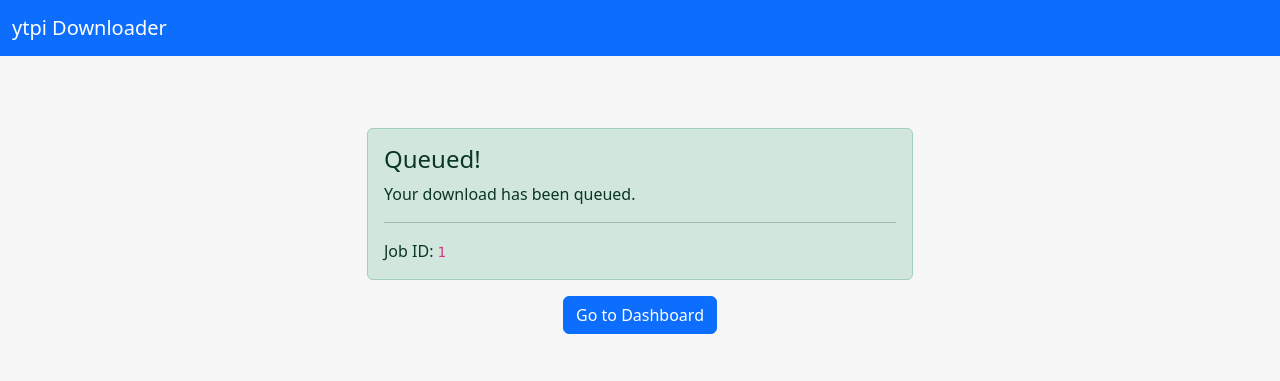
After one commit to joescars/ytpi, a Flask app: template templates/shared_success.html in a window 1280 px wide. The commit adds this page. Shown: the top 381 px of the page. Run offline with Flask 2, Linux system fonts and the light colour scheme; the template is opened without the code that fills it: most values are stand-ins (such as "Sample title", 1, 10 or a date in 2020); some libraries are stand-ins or nearby versions.

Commit message:
share app

```diff
--- a/app.py
+++ b/app.py
@@ -104,6 +104,24 @@ def enqueue_download():
     else:
         return jsonify({'job_ids': job_ids}), 202
 
+@app.route('/share', methods=['GET'])
+def share_via_get():
+    url = (request.args.get('url') or '').strip()
+    category = (request.args.get('category') or '').strip()
+    if not url:
+        return jsonify({'error': 'Missing url'}), 400
+
+    job_id = str(uuid.uuid4())
+    jobs[job_id] = {'url': url, 'status': 'queued', 'category': category}
+    download_queue.put(job_id)
+
+    redirect_pref = (request.args.get('redirect') or '1').lower()
+    if redirect_pref in ('1', 'true', 'yes'):
+        return redirect(url_for('status') + f'?job={job_id}')
+
+    # Friendly HTML response when not redirecting (useful inside Safari)
+    return render_template('shared_success.html', job_id=job_id), 202
+
 @app.route('/status', methods=['GET'])
 def status():
     # Find the default job to show (active or most recent)
--- /dev/null
+++ b/templates/shared_success.html
@@ -0,0 +1,35 @@
+<!DOCTYPE html>
+<html lang="en">
+<head>
+  <meta charset="utf-8">
+  <meta name="viewport" content="width=device-width, initial-scale=1">
+  <title>Download Queued</title>
+  <link href="https://cdn.jsdelivr.net/npm/bootstrap@5.3.2/dist/css/bootstrap.min.css" rel="stylesheet">
+  <meta http-equiv="refresh" content="1;url=/status?job={{ job_id }}">
+  <style>
+    body { background: #f7f7f7; }
+  </style>
+</head>
+<body>
+  <nav class="navbar navbar-expand-lg navbar-dark bg-primary mb-4">
+    <div class="container-fluid">
+      <a class="navbar-brand" href="/">ytpi Downloader</a>
+    </div>
+  </nav>
+  <div class="container py-5">
+    <div class="row justify-content-center">
+      <div class="col-md-8 col-lg-6">
+        <div class="alert alert-success" role="alert">
+          <h4 class="alert-heading">Queued!</h4>
+          <p>Your download has been queued.</p>
+          <hr>
+          <p class="mb-0">Job ID: <code>{{ job_id }}</code></p>
+        </div>
+        <div class="text-center">
+          <a class="btn btn-primary" href="/status?job={{ job_id }}">Go to Dashboard</a>
+        </div>
+      </div>
+    </div>
+  </div>
+</body>
+</html>
```
Also changed, not shown: templates/dashboard.html (+11 -10 lines), README.md.
